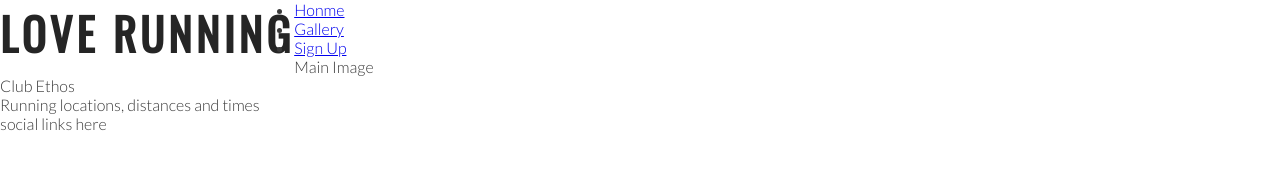
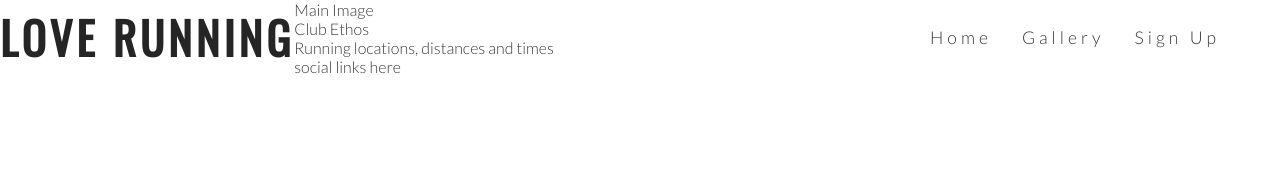
Before and after one commit to marmiteontoast/Love-running-project, a plain HTML site: page index.html in a window 1280 px wide. Drawn offline with nearby package versions, Linux system fonts and the light colour scheme.

Commit message:
style navigation links

```diff
--- a/assets/css/style.css
+++ b/assets/css/style.css
@@ -25,3 +25,34 @@ h1, h2 {
     float: left;
     font-size: 280%;
 }
+
+/* navigation links */
+
+#menu {
+    font-size: 110%;
+    letter-spacing: 4px;
+
+}
+
+#menu, #logo {
+    line-height: 75px;
+}
+
+#menu, li {
+    float: right;
+    list-style-type: none;
+    margin-right: 30px;
+}
+
+#menu a {
+    text-decoration: none;
+    color: inherit;
+}
+
+#menu a:hover {
+    border-bottom: 1px solid #3a3a3a;
+}
+
+.active {
+    border-bottom: 1px solid #3a3a3a;
+}
--- a/index.html
+++ b/index.html
@@ -18,15 +18,15 @@
             <h1 id="logo">Love Running</h1>
         </a>
         <nav>
-            <ul>
+            <ul id="menu">
                 <li>
-                    <a href="index.html">Honme</a>
+                    <a href="#">Sign Up</a>
                 </li>
                 <li>
                     <a href="#">Gallery</a>
                 </li>
                 <li>
-                    <a href="#">Sign Up</a>
+                    <a href="index.html">Home</a>
                 </li>
             </ul>
         </nav>
```
